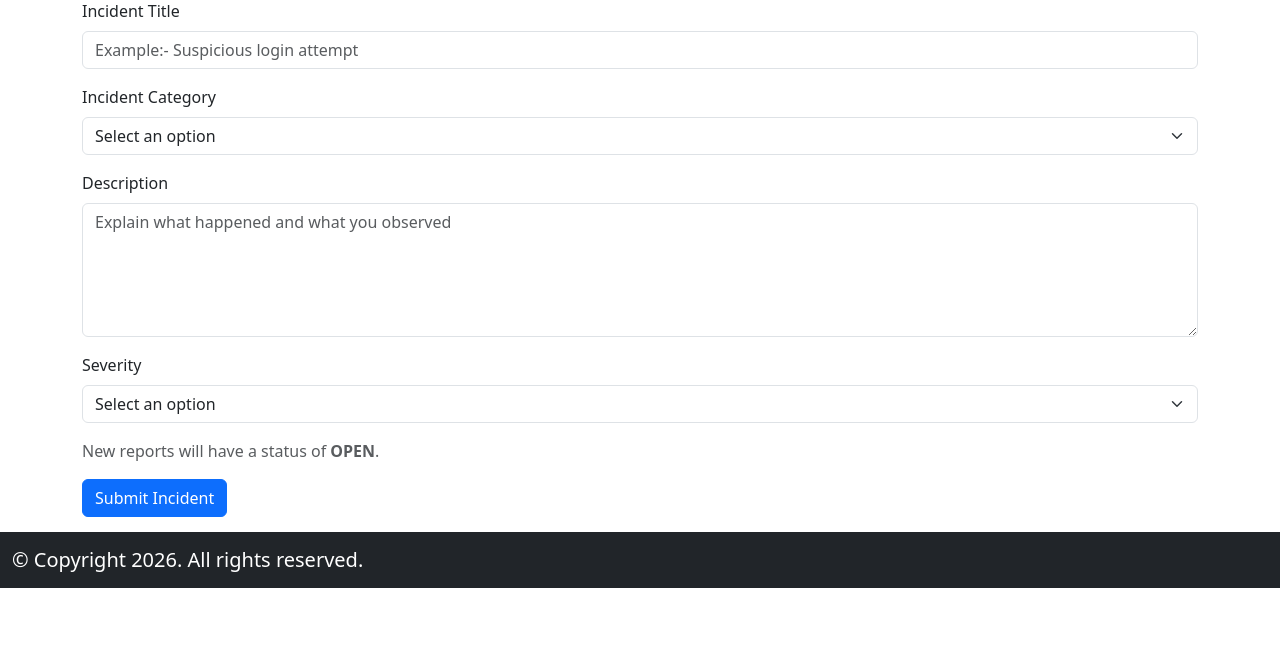
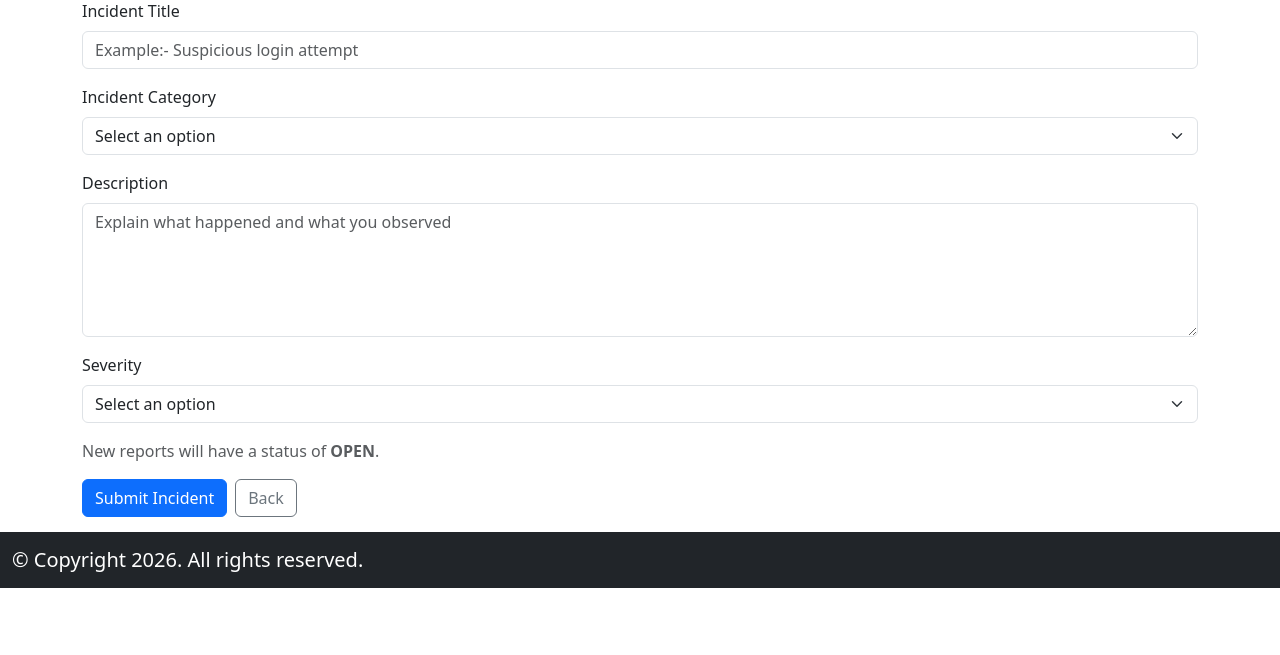
Before and after one commit to davidabati1960/INFR3120-Fall26-Project, a Node server app: page /incident in a window 1280 px wide. Shown: the part 212-867 px from the top of the page. Run offline with Node 20, Linux system fonts and the light colour scheme; some libraries are stand-ins or nearby versions.

Commit message:
Added a back button to the incident page

```diff
--- a/views/incident.ejs
+++ b/views/incident.ejs
@@ -79,9 +79,14 @@
                 New reports will have a status of <strong>OPEN</strong>.
             </p>
 
-            <button type="submit" class="btn btn-primary">
-                Submit Incident
-            </button>
+              <div class="d-flex gap-2">
+                <button type="submit" class="btn btn-primary">
+                    Submit Incident
+                </button>
+                <a href="/" class="btn btn-outline-secondary">
+                    Back
+                </a>
+            </div>
 
             <p id="formMessage"
             class="mt-3 mb-0"></p>
```
